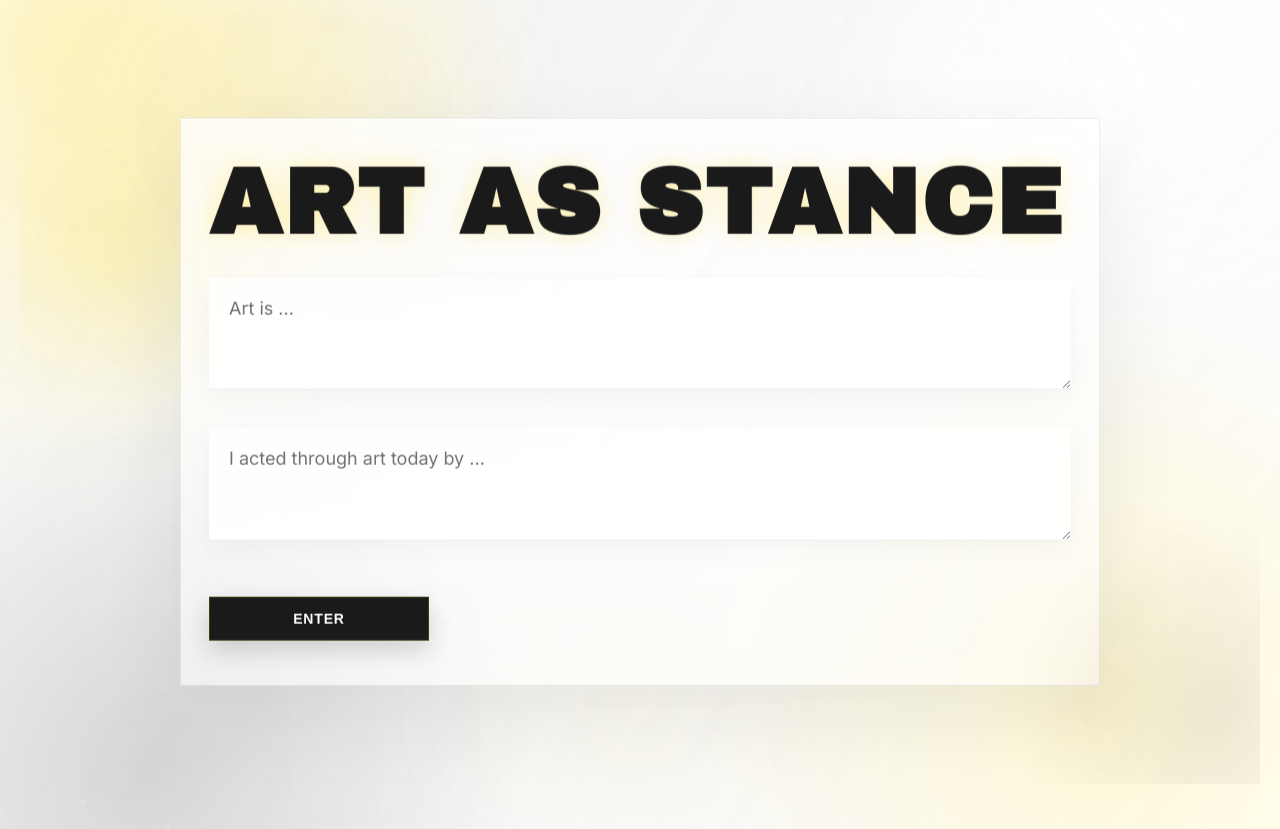
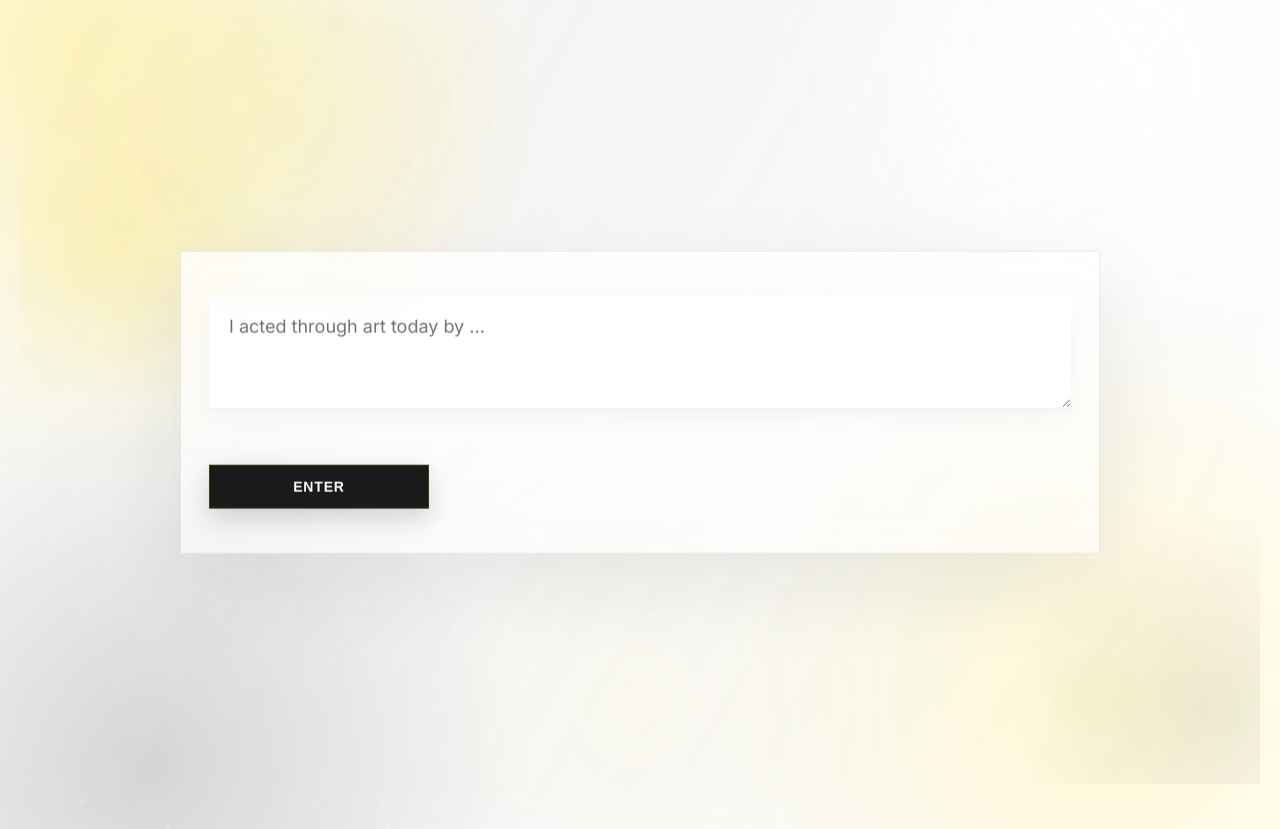
Before and after one commit to futuroneberlin/stance, a Next.js app: page / in a window 1280 px wide. Built offline with nearby package versions, Linux system fonts and the light colour scheme.

Commit message:
Implement exhibition mode entry flow

```diff
--- a/components/EntryForm.js
+++ b/components/EntryForm.js
@@ -1,47 +1,24 @@
 import { useState } from 'react'
 
 export default function EntryForm({ onSubmit }){
-  const [artIs, setArtIs] = useState('')
   const [actedBy, setActedBy] = useState('')
   const [error, setError] = useState('')
   const [saving, setSaving] = useState(false)
-
-  function inferCategories(text){
-    const t = String(text || '').toLowerCase()
-    const cat = []
-    if(/memory|emotion|intuition|identity|reflection|inner|care|listen/.test(t)) cat.push('intrinsic')
-    if(/politic|econom|institution|public|city|market|system|media/.test(t)) cat.push('extrinsic')
-    if(/shared|network|community|dialogue|ecology|collab|collective|participation/.test(t)) cat.push('shared')
-    if(!cat.length) cat.push('shared')
-    return cat
-  }
-
-  function inferRelations(text){
-    const words = String(text || '')
-      .toLowerCase()
-      .replace(/[^a-z0-9\s]/g, ' ')
-      .split(/\s+/)
-      .filter((w) => w.length > 4)
-    const unique = Array.from(new Set(words))
-    return unique.slice(0, 6)
-  }
 
   async function submit(e){
     e && e.preventDefault()
     setError('')
 
-    const chapterOne = artIs.trim()
     const chapterTwo = actedBy.trim()
-    if(!chapterOne && !chapterTwo){
-      setError('Please fill at least one chapter.')
+    if(!chapterTwo){
+      setError('Please fill the field before submitting.')
       return
     }
 
     // Pass raw inputs to parent for central processing pipeline
     try{
       setSaving(true)
-      await Promise.resolve(onSubmit && onSubmit({ chapterOne, chapterTwo }))
-      setArtIs('')
+      await Promise.resolve(onSubmit && onSubmit({ chapterTwo }))
       setActedBy('')
     }catch(err){
       console.error(err)
@@ -53,20 +30,6 @@ export default function EntryForm({ onSubmit }){
 
   return (
     <form onSubmit={submit} className="entry-screen-form">
-      <h1 className="entry-title">ART AS STANCE</h1>
-
-      <div className="entry-field">
-        <label className="sr-only" htmlFor="chapter-1">Art is</label>
-        <textarea
-          id="chapter-1"
-          className="entry-input"
-          rows={3}
-          value={artIs}
-          onChange={e=>setArtIs(e.target.value)}
-          placeholder={'Art is ...'}
-        />
-      </div>
-
       <div className="entry-field">
         <label className="sr-only" htmlFor="chapter-2">I acted through art today by</label>
         <textarea
--- a/pages/index.js
+++ b/pages/index.js
@@ -22,17 +22,9 @@ export default function Home(){
   const [transform, setTransform] = useState({ x: 0, y: 0, k: 1 })
 
   useEffect(()=>{
-    // Restore the archive view if the user already entered it in this browser session.
-    try{
-      if(localStorage.getItem('stance-journey') === '1'){
-        setSubmitted(true)
-      }
-    }catch(e){}
-
-    // Clear only the old legacy key so the first screen still works on a fresh visit.
-    try{
-      localStorage.removeItem('entered')
-    }catch(e){}
+    // Exhibition Mode always starts on Page 1.
+    try{ localStorage.removeItem('entered') }catch(e){}
+    try{ localStorage.removeItem('stance-journey') }catch(e){}
   },[])
 
   // Do NOT load remote or internet-derived data on initial page load.
@@ -91,7 +83,7 @@ export default function Home(){
   },[submitted])
 
   // central pipeline: handle raw submit from EntryForm
-  async function handleSubmit({ chapterOne, chapterTwo }){
+  async function handleSubmit({ chapterTwo }){
     // start processing
     setProcessing(true)
     setProcessingMessage('Saving your contribution...')
@@ -102,10 +94,6 @@ export default function Home(){
     }catch(e){}
 
     const payloads = []
-    if(chapterOne && chapterOne.trim()){
-      const text = /^art is\b/i.test(chapterOne) ? chapterOne.trim() : `Art is ${chapterOne.trim()}`
-      payloads.push({ text })
-    }
     if(chapterTwo && chapterTwo.trim()){
       const text = /^i acted through art today by\b/i.test(chapterTwo) ? chapterTwo.trim() : `I acted through art today by ${chapterTwo.trim()}`
       payloads.push({ text })
@@ -193,12 +181,9 @@ export default function Home(){
       // cinematic reveal
       setProcessing(false)
       setRevealing(true)
-      // persist 'entered' only if we actually saved user entries
-      const persistEntered = savedEntries.length > 0
       setTimeout(()=>{
         setRevealing(false)
         setSubmitted(true)
-        try{ localStorage.setItem('stance-journey','1') }catch(e){}
       }, 1200)
 
     }catch(err){
```
